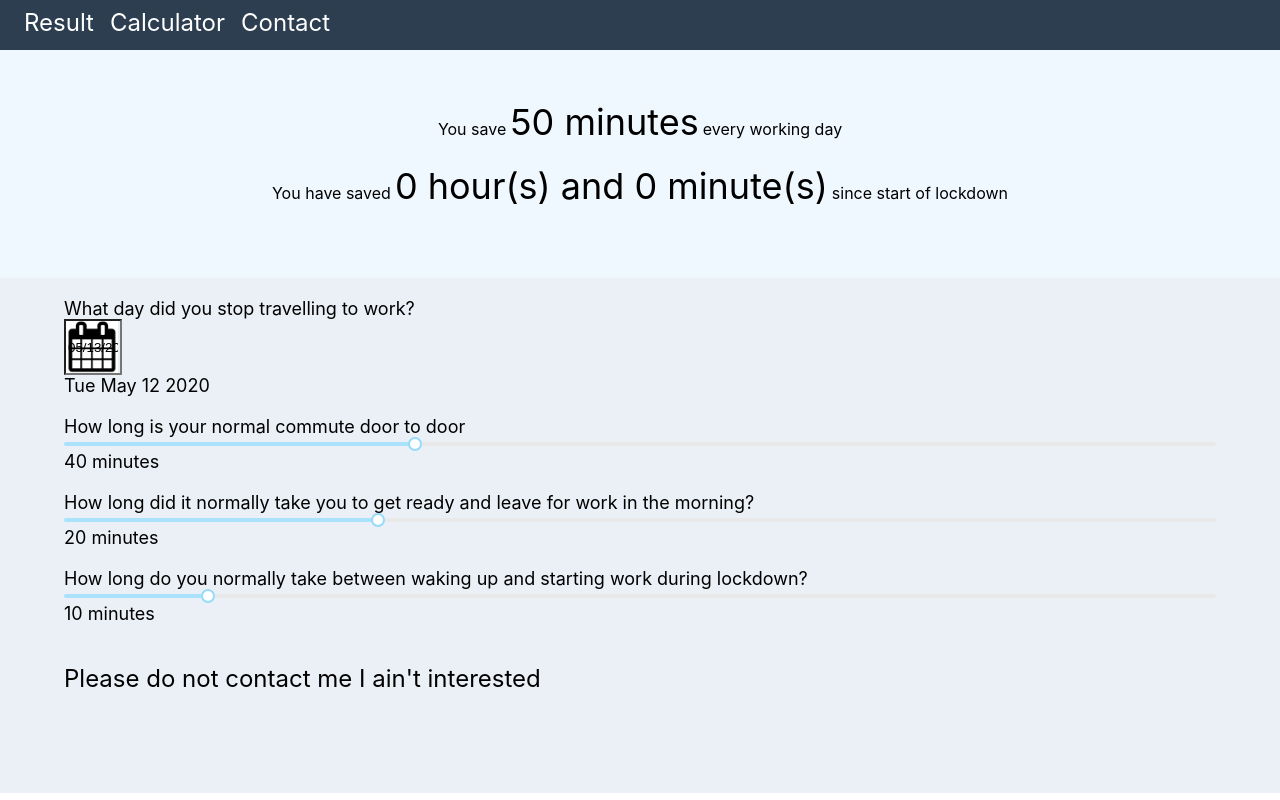
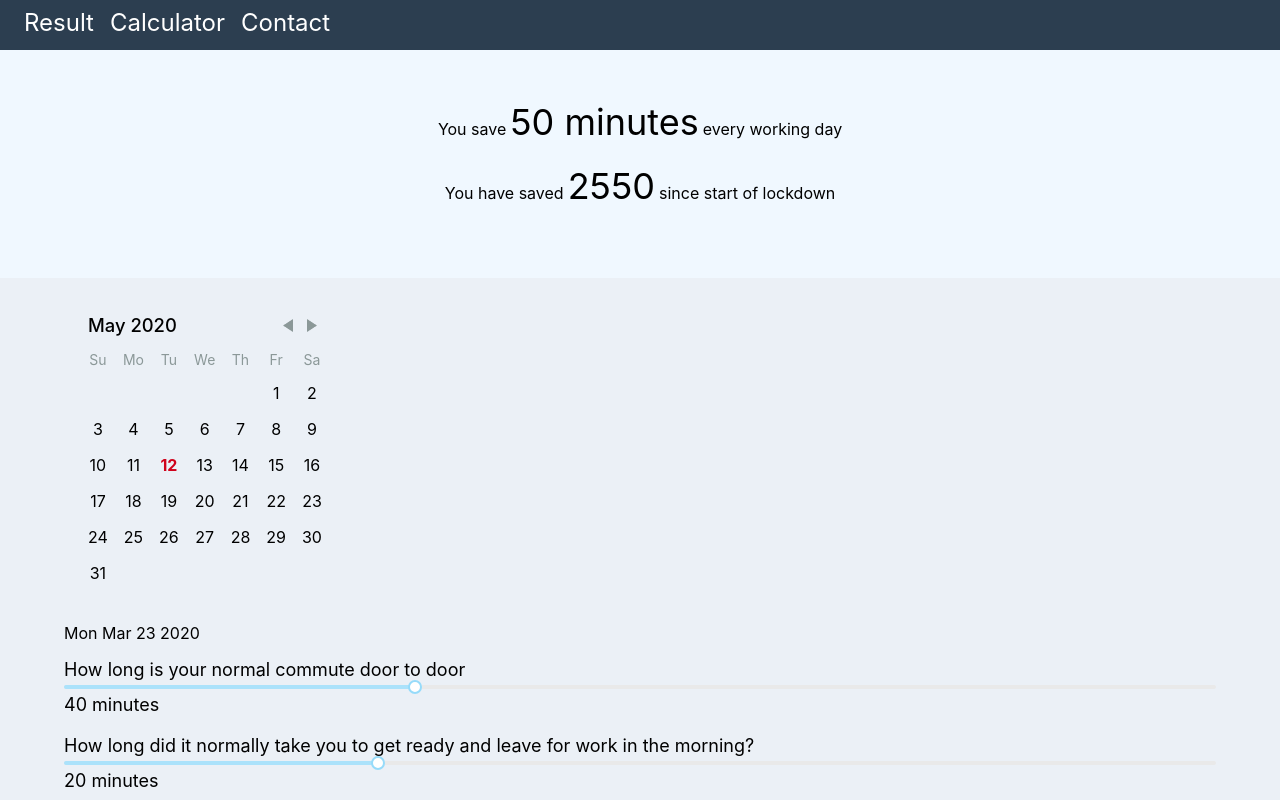
Before and after one commit to InsungMulumba/howmuchtimehaslockdownsaved, a React (Create React App) app: page / in a window 1280 px wide. Shown: the top 800 px of the page. Built offline with nearby package versions, Linux system fonts and the light colour scheme.

Commit message:
Trying out a new library, figured out that the calculations were wrong

```diff
--- a/package.json
+++ b/package.json
@@ -10,6 +10,7 @@
     "rc-slider": "^9.2.4",
     "react": "^16.13.1",
     "react-datepicker": "^2.14.1",
+    "react-day-picker": "^7.4.8",
     "react-dom": "^16.13.1",
     "react-router-dom": "^5.1.2",
     "react-scripts": "3.4.1"
--- a/src/components/Form.js
+++ b/src/components/Form.js
@@ -1,22 +1,34 @@
+import 'react-day-picker/lib/style.css';
 import React, { Component } from 'react';
+import DayPicker from 'react-day-picker';
 import CommuteTime from './commuteTime';
 import PrepareTime from './prepareTime';
 import WfhPrepareTime from './wfhPrepareTime';
-import TravelDate from './travelDate';
+// import TravelDate from './travelDate';
 import ResultPage from './resultPage';
 import Contact from './contact';
+
 import '../styles/Form.scss';
+
 
 class Form extends Component {
   constructor(props){
     super(props);
 
+    this.handleDayClick = this.handleDayClick.bind(this);
     this.state = {
-      lockdownDate: new Date(),
+      selectedDay: new Date(2020, 2, 23),
+      // lockdownDate: new Date(),
       commuteTimeMinutes: 40,
       prepareTimeMinutes: 20,
       wfhPrepMinutes: 10
     };
+  }
+
+  handleDayClick(day) {
+    this.setState({
+      selectedDay:day,
+    });
   }
 
   render() {
@@ -24,16 +36,25 @@ class Form extends Component {
     return (
       <div className="container">
           <ResultPage
-            ctMinutes={results.commuteTimeMinutes}
-            prepMinutes={results.prepareTimeMinutes}
-            wMinutes={results.wfhPrepMinutes}
-            lockdownStartDate={results.lockdownDate}
+            commuteMinutes={results.commuteTimeMinutes}
+            prepareMinutes={results.prepareTimeMinutes}
+            wPrepareMinutes={results.wfhPrepMinutes}
+            lockdownStartDate={results.selectedDay}
           />
           <div id="calculator" className="calculator">
-            <TravelDate lockdownDate={results.lockdownDate}
+            {/* <TravelDate lockdownDate={results.lockdownDate}
             getLockdownDate={(lockdownDate) => this.setState({lockdownDate})}
             />
-            <div className="date-result container-section"> {results.lockdownDate.toDateString()}</div>
+            <div className="date-result container-section"> {results.lockdownDate.toDateString()}</div> */}
+            <DayPicker
+              selectedDays={results.selectedDay}
+              onDayClick={this.handleDayClick}
+            />
+            <p>
+              {results.selectedDay
+                ? results.selectedDay.toDateString()
+                : 'Please select a day'}
+            </p>
 
             <CommuteTime commuteTimeMinutes={results.commuteTimeMinutes}
               getCommuteTimeMinutes={(commuteTimeMinutes) => this.setState({commuteTimeMinutes})}
--- a/src/components/resultPage.js
+++ b/src/components/resultPage.js
@@ -3,33 +3,34 @@
 import React from 'react';
 import '../styles/Form.scss';
 
-const newMinutes = (oldM,oldP,newP) => {
-    return ((oldM+oldP)-newP);
+const newMinutes = (oldCommute,oldPrepare,newPrepare) => {
+    return ((oldCommute+oldPrepare)-newPrepare);
 };
 
-const isBankHoliday = (date,month) => {
+// const isBankHoliday = (date,month) => {
 
-    // dates are 0 based, hence why we're checking for May using month === 4
-    if(month === 4)
-    {
-        if(date === 8 || date === 25)
-        {
-            // May Bank Holiday
-            return true;
-        }
-    }
+//     // dates are 0 based, hence why we're checking for May using month === 4
+//     if(month === 4)
+//     {
+//         if(date === 8 || date === 25)
+//         {
+//             // May Bank Holiday
+//             return true;
+//         }
+//     }
 
-    if(month === 3)
-    {
-        if(date === 13 || date === 10)
-        {
-            // Easter Bank Holiday
-            return true;
-        }
-    }
+//     if(month === 3)
+//     {
+//         if(date === 13 || date === 10)
+//         {
+//             // Easter Bank Holiday
+//             return true;
+//         }
+//     }
 
-    return false;
- };
+//     return false;
+//  };
+
 const numberOfDays = (oldD,newD) => {
     const t2 = newD.getTime();
     const t1 = oldD.getTime();
@@ -38,47 +39,50 @@ const numberOfDays = (oldD,newD) => {
     return (gapFromToday);
 };
 
-const calculateWorkingDays = (oldD) => {
+// const calculateWorkingDays = (oldD) => {
+//     const today = new Date();
+//     const startOfLockdown = oldD;
+//     let numberOfWorkingDays = numberOfDays(startOfLockdown,today);
+
+//     while(startOfLockdown <= today)
+//     {
+//         const dayOfWeek = startOfLockdown.getDay();
+//         if(
+//             dayOfWeek === 6 ||
+//             dayOfWeek === 0 ||
+//             isBankHoliday(startOfLockdown.getDate,startOfLockdown.getMonth)
+//         )
+//         {
+//             // If it's on the weekend or a bank holiday, it's not a working day
+//             numberOfWorkingDays -=1;
+//         }
+//         startOfLockdown.setDate(startOfLockdown.getDate() +1);
+//     }
+//     return numberOfWorkingDays;
+// };
+
+// function timeConvert(n) {
+//     const num = n;
+//     const hours = (num / 60);
+//     const rhours = Math.floor(hours);
+//     const minutes = (hours - rhours) * 60;
+//     const rminutes = Math.round(minutes);
+//     return `${ rhours  } hour(s) and ${  rminutes  } minute(s)`;
+// };
+
+const ResultPage = ({commuteMinutes,prepareMinutes,wPrepareMinutes,lockdownStartDate}) => {
+    const minutesSavedEveryDay = newMinutes(commuteMinutes,prepareMinutes,wPrepareMinutes);
     const today = new Date();
-    const startOfLockdown = oldD;
-    let numberOfWorkingDays = numberOfDays(startOfLockdown,today);
+    const totalTimeSaved = (numberOfDays(lockdownStartDate,today)) * minutesSavedEveryDay;
 
-    while(startOfLockdown <= today)
-    {
-        const dayOfWeek = startOfLockdown.getDay();
-        if(
-            dayOfWeek === 6 ||
-            dayOfWeek === 0 ||
-            isBankHoliday(startOfLockdown.getDate,startOfLockdown.getMonth)
-        )
-        {
-            // If it's on the weekend or a bank holiday, it's not a working day
-            numberOfWorkingDays -=1;
-        }
-        startOfLockdown.setDate(startOfLockdown.getDate() +1);
-    }
-    return numberOfWorkingDays;
-};
-
-function timeConvert(n) {
-    const num = n;
-    const hours = (num / 60);
-    const rhours = Math.floor(hours);
-    const minutes = (hours - rhours) * 60;
-    const rminutes = Math.round(minutes);
-    return `${ rhours  } hour(s) and ${  rminutes  } minute(s)`;
-
-}
-
-const ResultPage = ({ctMinutes,prepMinutes,wMinutes,lockdownStartDate}) => {
-    const minutesSavedEveryDay = newMinutes(ctMinutes,prepMinutes,wMinutes);
-    const totalTimeSaved = timeConvert(calculateWorkingDays(lockdownStartDate) * minutesSavedEveryDay);
 
     const dailySavings = <div className="result-statement">
                             <span className="statement-prefix">You save</span>
                             <span className="result-statistic"> {minutesSavedEveryDay} minutes</span>
                             <span className="statement-suffix">every working day</span>
                         </div>;
+
+
 
     const totalSavings = <div className="result-statement">
                             You have saved <span className="result-statistic"> {totalTimeSaved } </span>since start of lockdown
```
Also changed, not shown: 1 other file (tests, documents, lock files or other folders).
